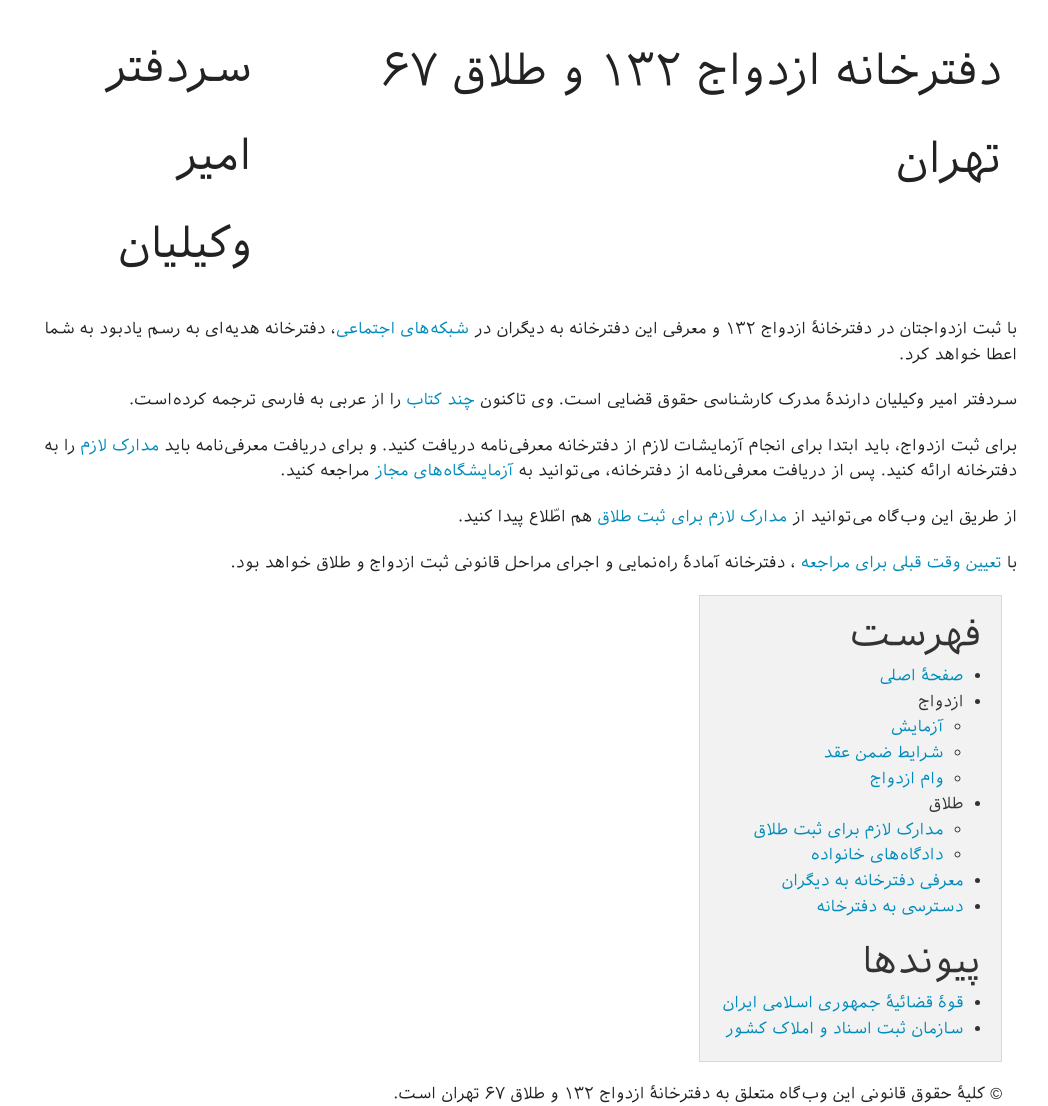
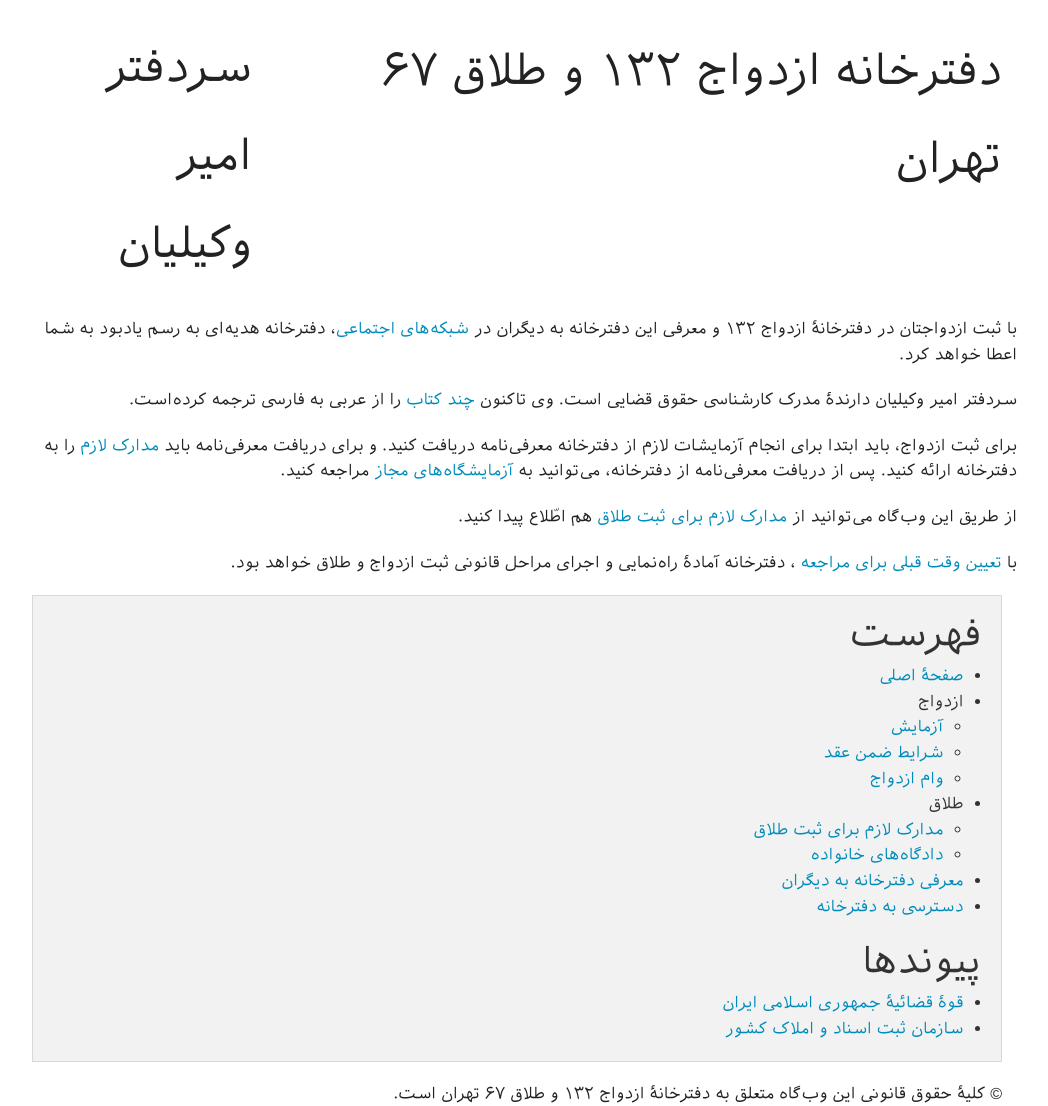
Before and after one commit to sardaftar/sardaftar.github.io, a Jekyll site: the page built from index.html, in a window 1280 px wide. Shown: the whole page, without its empty margins (123-1171 px from the left). Built offline with Jekyll 4.4.1, drawn with Linux system fonts in a browser that asks for light colours; some web fonts are replaced; Markdown is read by kramdown in place of the engine named in the settings.

Commit message:
Widened table of contents.

```diff
--- a/_layouts/page-layout.html
+++ b/_layouts/page-layout.html
@@ -17,17 +17,17 @@
     <div class="large-9 medium-9 small-9 columns banner">
       <h1>دفترخانه ازدواج ۱۳۲ و طلاق ۶۷ تهران</h1>
     </div>
-    <div class="large-3 medium-9 small-9 columns">
+    <div class="large-3 medium-3 small-3 columns">
       <h1>سردفتر امیر وکیلیان</h1>
     </div>
   </div>
 
   <div class="row">
-      <p>{{content}}</p>
+    <p>{{content}}</p>
   </div>
 
   <div class="row">
-    <div class="large-4 medium-4 small-4 columns">
+    <div class="large-12 medium-12 small-12 columns">
       <div class="panel">
         <h2>فهرست</h2>
           <ul>
@@ -55,9 +55,6 @@
           </ul>
       </div>
     </div>
-    <!--div class="large-8 medium-8 small-8 columns">
-      <p>{{content}}</p>
-    </div-->
   </div>
 
   <div class="row">
```
